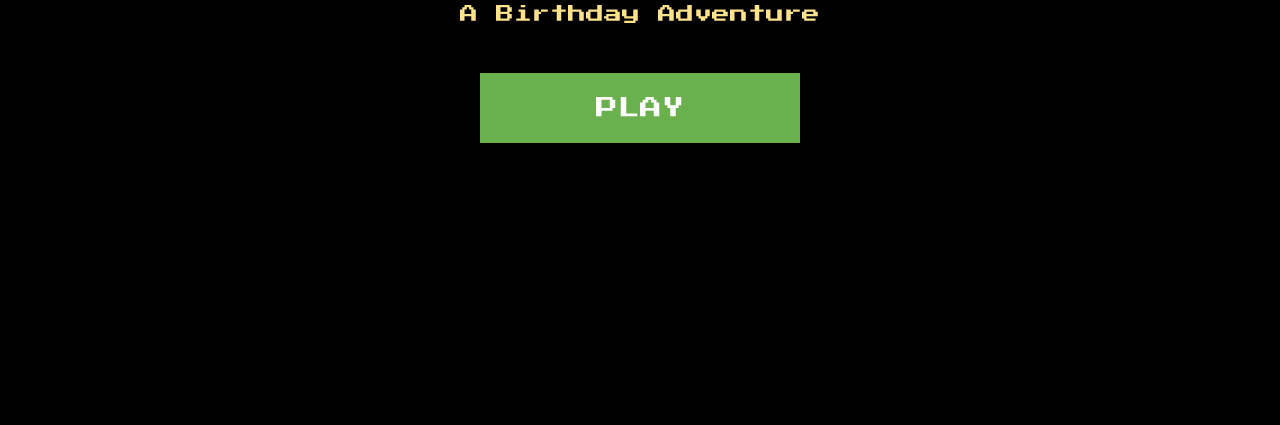
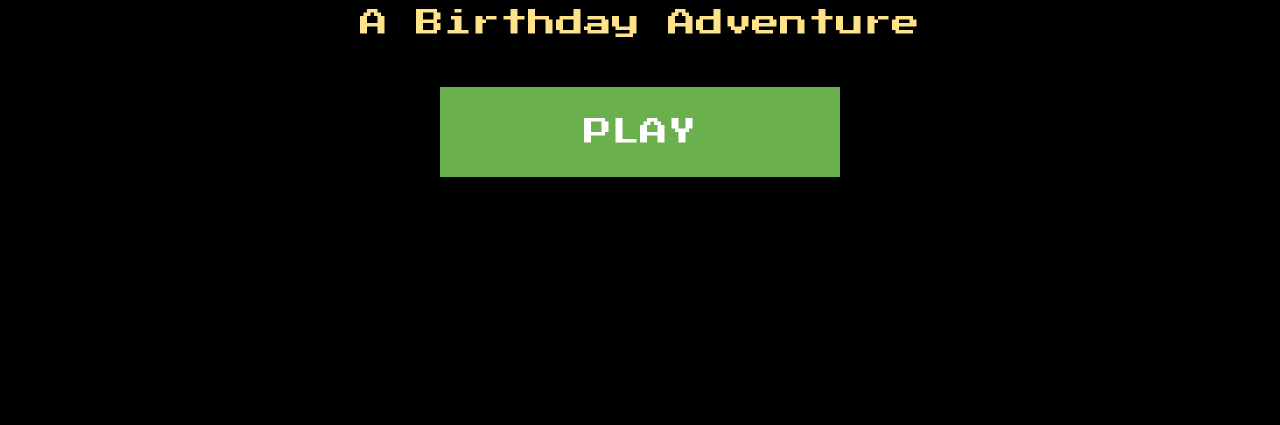
Before and after one commit to aijanarated/mazencraft, a plain HTML site: page index.html in a window 1280 px wide. Shown: the part 375-800 px from the top of the page. Drawn offline with nearby package versions, Linux system fonts and the light colour scheme.

Commit message:
Update style.css

```diff
--- a/style.css
+++ b/style.css
@@ -36,7 +36,7 @@ html,body{
 
 h1{
     color:white;
-    font-size:72px;
+    font-size:110px;
 
     text-shadow:
     5px 5px #333,
@@ -47,7 +47,7 @@ h1{
 
 p{
     color:#ffe38a;
-    font-size:18px;
+    font-size:28px;
     margin-bottom:50px;
 }
 
@@ -57,14 +57,14 @@ button{
 
     font-family:'Press Start 2P', monospace;
 
-    width:320px;
-    height:70px;
+   width:400px;
+   height:90px;
 
     border:none;
 
     cursor:pointer;
 
-    font-size:22px;
+    font-size:28px;
 
     background:#6ab04c;
 
```
